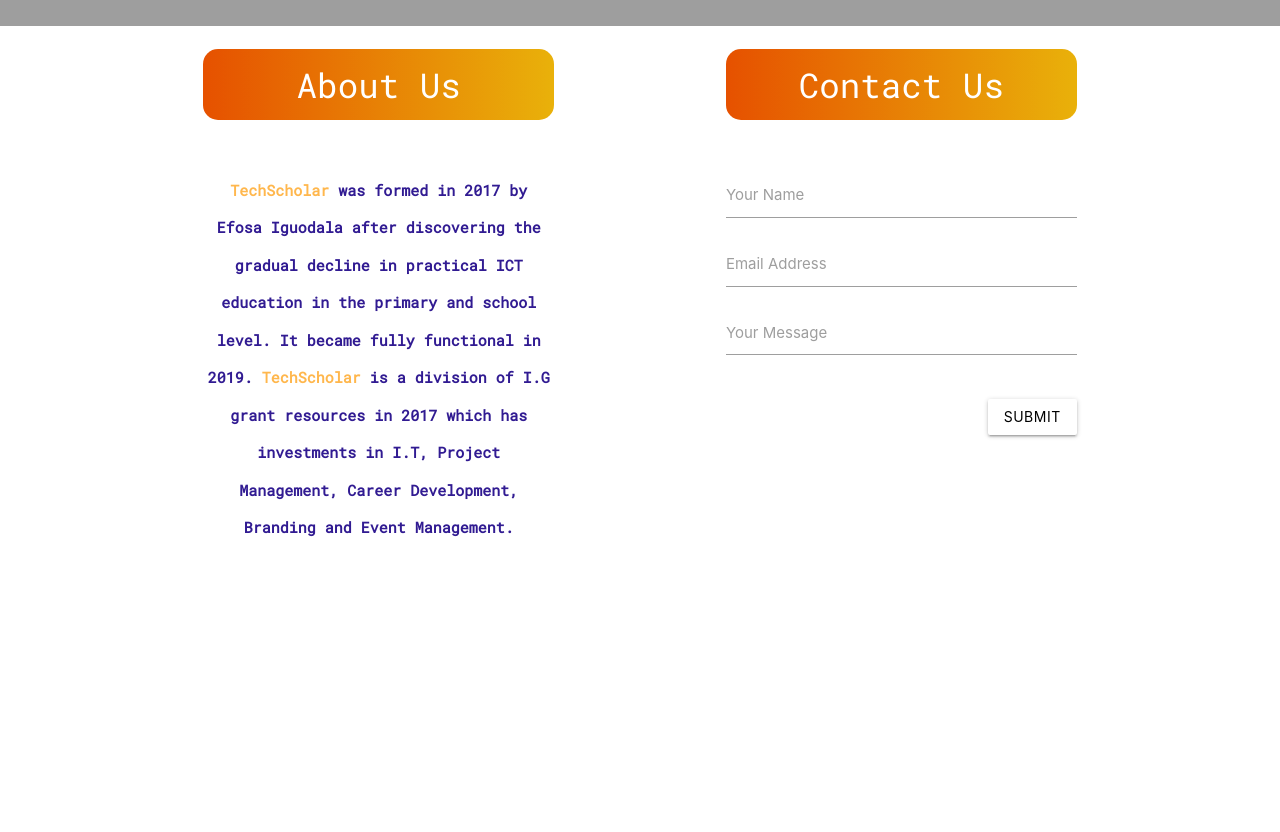
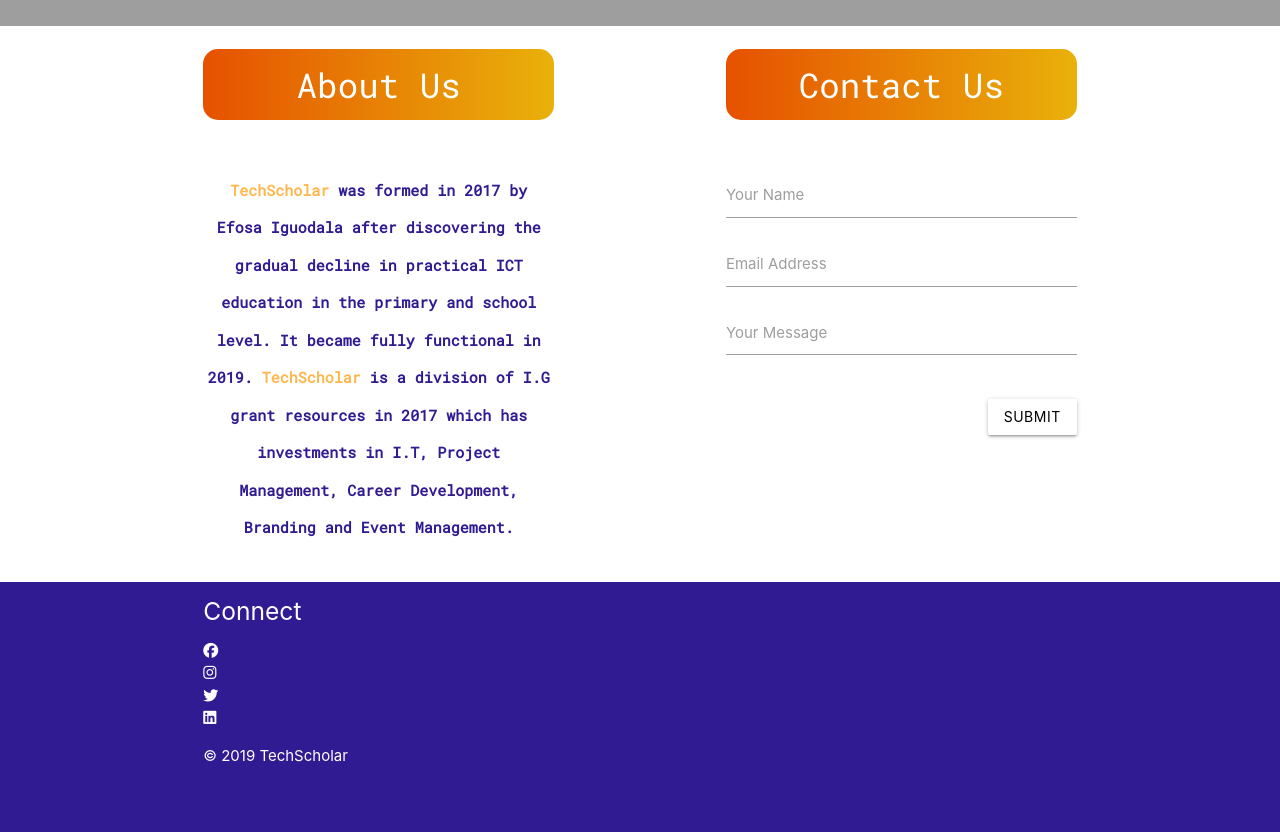
Before and after one commit to Coolpreye/techScholar, a plain HTML site: page index.html in a window 1280 px wide. Shown: the part 2255-3087 px from the top of the page. Before the commit the page ends 2837 px from the top, so only its background shows below. Drawn offline with Linux system fonts and the light colour scheme; grey boxes are pictures that could not be loaded; a web font is replaced by a local one.

Commit message:
added footer to landing page

```diff
--- a/css/style.css
+++ b/css/style.css
@@ -85,6 +85,10 @@ ul.carousel {
     text-align: center;
 }
 
+footer {
+    padding-bottom: 3em;
+}
+
 @media only screen and (min-width: 600px) {
     .intro-text {
         margin: 20em 0 0 2.6em;
--- a/index.html
+++ b/index.html
@@ -199,6 +199,39 @@
         </div>
     </section>
 
+    <footer class="deep-purple darken-4">
+        <div class="container">
+            <div class="row">
+                <div class="col s12 l12">
+                    <h5 class="white-text">Connect</h5>
+                    <ul>
+                        <li>
+                            <a href="">
+                                <i class="white-text fab fa-facebook"></i>
+                            </a>
+                        </li>
+                        <li>
+                            <a href="">
+                                <i class="white-text fab fa-instagram"></i>
+                            </a>
+                        </li>
+                        <li>
+                            <a href="">
+                                <i class="white-text fab fa-twitter"></i>
+                            </a>
+                        </li>
+                        <li>
+                            <a href="">
+                                <i class="white-text fab fa-linkedin"></i>
+                            </a>
+                        </li>
+                    </ul>
+                    <span class="white-text">&copy; 2019 TechScholar</span>
+                </div>
+            </div>
+        </div>
+    </footer>
+
     <script src="https://kit.fontawesome.com/527448dea9.js" crossorigin="anonymous"></script>
     <script src="./js/jquery.js"></script>
     <script src="./js/materialize.min.js"></script>
```
